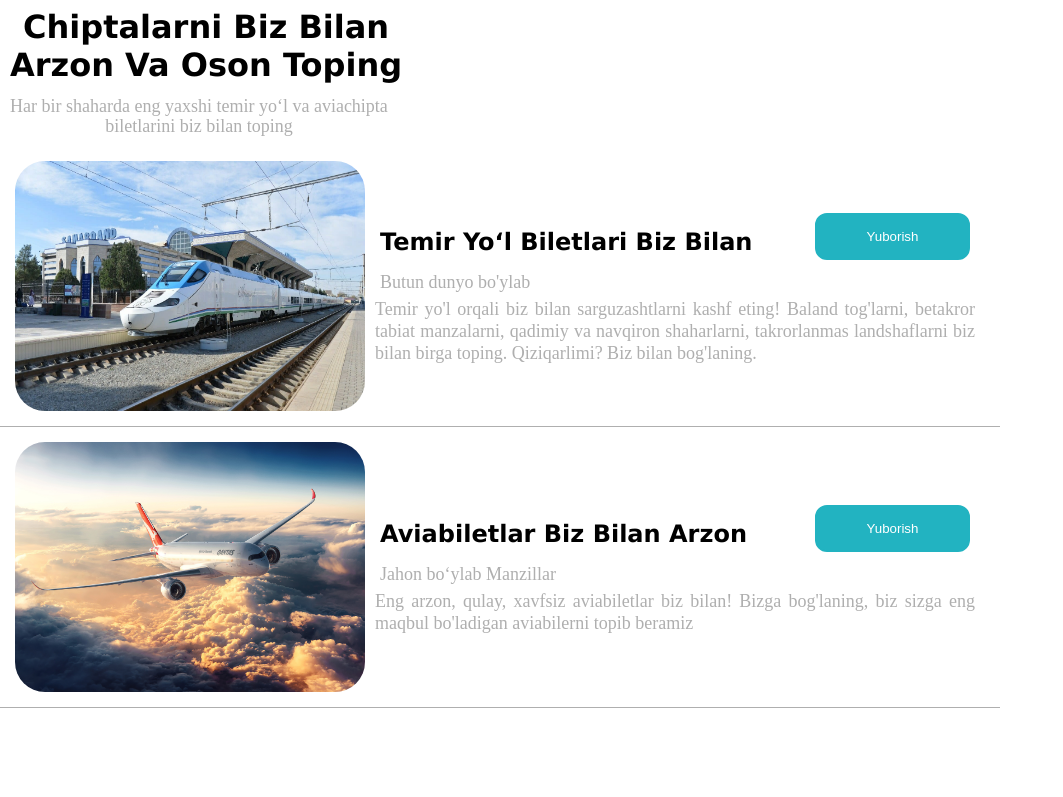
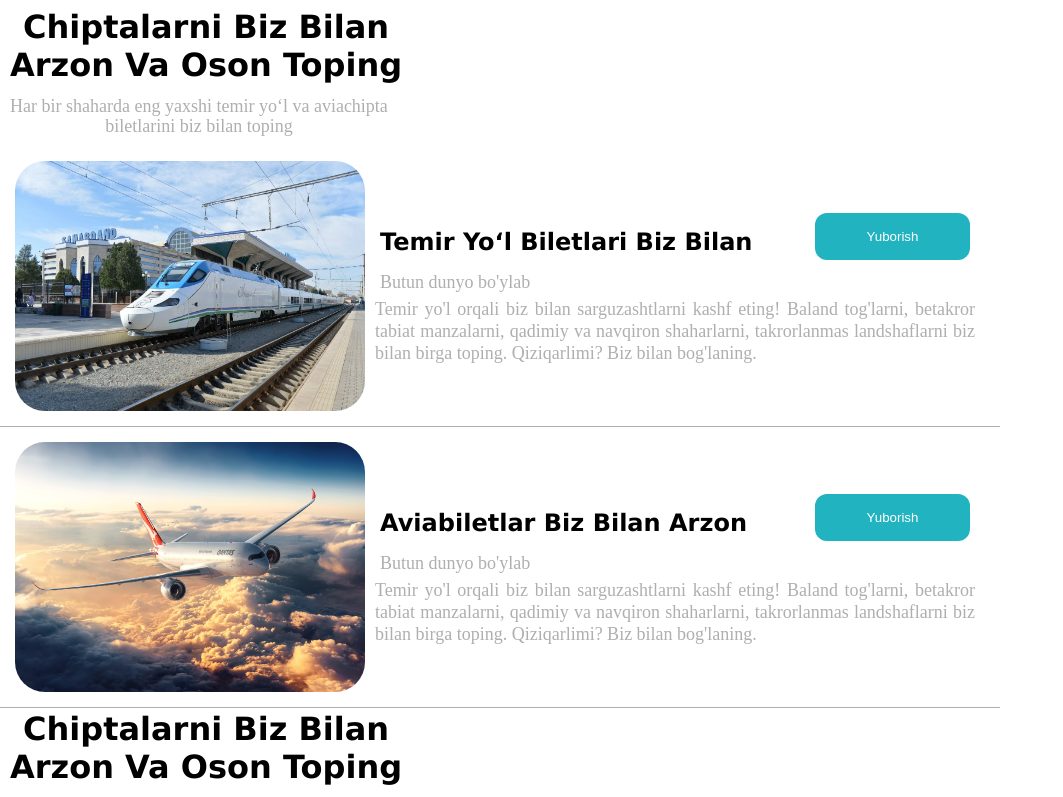
Before and after one commit to Sunnat0401/zamonuz, a React (Vite) app: page / in a window 1280 px wide. Shown: the part 2000-2797 px from the top of the page, without its empty margins (0-1063 px from the left). Before the commit the page ends 2708 px from the top, so only its background shows below. Built offline with nearby package versions, Linux system fonts and the light colour scheme.

Commit message:
countries  page has been created

```diff
--- a/src/App.jsx
+++ b/src/App.jsx
@@ -4,6 +4,7 @@ import HomePages from './Pages/HomePages/HomePages'
 import Offers from './Pages/Offers/Offers'
 import Help from './Pages/Help/Help'
 import About from './Pages/HomePages/About/About'
+import Countries from './Pages/Countries/Countries'
 
 const App = () => {
   return (
@@ -12,6 +13,7 @@ const App = () => {
     <Offers/>
     <Help/>
     <About/>
+    <Countries/>
     </>
     )
 }
--- /dev/null
+++ b/src/Pages/Countries/Countries.css
@@ -0,0 +1,63 @@
+.countries-cards{
+    display: flex;
+    justify-content: start;
+    align-items: center;
+}
+.countries-wrapper{
+  display: flex;
+  align-items: start;
+  justify-content: start;
+  flex-direction: column;
+}
+.countries-title{
+    font-weight: bold;
+    font-family: Verdana, Geneva, Tahoma, sans-serif;
+    padding: 2px 10px ;
+    display: flex;
+  }
+  .countries-text{
+    font-size: 18px;
+    line-height: 20px;
+    color: #AFAFAF;
+    display: flex;
+    padding:  10px ;
+  }
+.countries-img{
+  width: 350px;
+  height:250px;
+  border-radius: 30px;
+}
+.countries-cards{
+  width: 1000px;
+    padding:  15px;
+    border-bottom: 1px solid #AFAFAF;
+}
+.countries-info{
+    width: 100%;
+    display: flex;
+    justify-content: space-between;
+    padding: 5px 15px;
+}
+.countries-texts{
+  display: flex;
+  flex-direction: column;
+  /* justify-content: start; */
+  align-items: start;
+}
+.countries-subtitle{
+  font-weight: bold;
+  font-family: Verdana, Geneva, Tahoma, sans-serif;
+  padding: 15px 0;
+}
+.countries-paragraph , .countries-caption{
+  font-size: 18px;
+  line-height: 22px;
+  color: #AFAFAF;
+  display: flex;
+}
+.countries-caption{
+  width: 100%;
+  box-sizing: border-box;
+  text-align: justify;
+  padding: 0 10px;
+}
--- /dev/null
+++ b/src/Pages/Countries/Countries.jsx
@@ -0,0 +1,52 @@
+import React from 'react'
+import './Countries.css'
+import Button from '../../Component/Button/Button'
+import { airplane, train } from '../../assets'
+const Countries = () => {
+  return (
+    <div className='about'>
+        <div className="container">
+            <h1 className="about-title">Chiptalarni Biz Bilan <br /> Arzon Va Oson Toping</h1>
+            <p className="about-text">Har bir shaharda eng yaxshi temir yo‘l va aviachipta  <br />biletlarini biz bilan toping</p>
+            <div className="about-wrapper">
+            <div className="about-cards">
+                <img src={train} alt="train "  className='about-img'/>
+                <div className="about-card">
+                    <div className="about-info">
+                        <div className="about-texts">
+                            <h2
+                             className="about-subtitle">Temir Yo‘l Biletlari Biz Bilan</h2>
+                            <p className='about-paragraph'> Butun dunyo bo'ylab</p>
+                        </div>
+                        <Button width={'155px'} height={'47px'} bg={'#22B3C1'} color={'#fff'} borderRadius={'12px'} />
+                    </div>
+                    <p className='about-caption'>Temir yo'l orqali biz bilan sarguzashtlarni kashf eting! Baland tog'larni, betakror tabiat manzalarni, qadimiy va navqiron shaharlarni, takrorlanmas landshaflarni biz bilan birga toping. Qiziqarlimi? Biz bilan bog'laning.</p>
+                </div>
+                <ul className="countries-lists">
+                    <li className="countries-list">
+
+                    </li>
+                </ul>
+            </div>
+            <div className="about-cards">
+                <img src={airplane} alt="train "  className='about-img'/>
+                <div className="about-card">
+                    <div className="about-info">
+                        <div className="about-texts">
+                            <h2
+                             className="about-subtitle">Aviabiletlar Biz Bilan Arzon</h2>
+                            <p className='about-paragraph'> Jahon bo‘ylab Manzillar
+</p>
+                        </div>
+                        <Button width={'155px'} height={'47px'} bg={'#22B3C1'} color={'#fff'} borderRadius={'12px'} />
+                    </div>
+                    <p className='about-caption'>Eng arzon, qulay, xavfsiz aviabiletlar biz bilan! Bizga bog'laning, biz sizga eng maqbul bo'ladigan aviabilerni topib beramiz</p>
+                </div>
+            </div>
+            </div>
+        </div>
+    </div>
+  )
+}
+
+export default Countries
--- a/src/Pages/HomePages/About/About.jsx
+++ b/src/Pages/HomePages/About/About.jsx
@@ -4,38 +4,37 @@ import Button from '../../../Component/Button/Button'
 import { airplane, train } from '../../../assets'
 const About = () => {
   return (
-    <div className='about'>
+    <div className='countries'>
         <div className="container">
-            <h1 className="about-title">Chiptalarni Biz Bilan <br /> Arzon Va Oson Toping</h1>
-            <p className="about-text">Har bir shaharda eng yaxshi temir yo‘l va aviachipta  <br />biletlarini biz bilan toping</p>
-            <div className="about-wrapper">
-            <div className="about-cards">
-                <img src={train} alt="train "  className='about-img'/>
-                <div className="about-card">
-                    <div className="about-info">
-                        <div className="about-texts">
+            <h1 className="countries-title">Chiptalarni Biz Bilan <br /> Arzon Va Oson Toping</h1>
+            <p className="countries-text">Har bir shaharda eng yaxshi temir yo‘l va aviachipta  <br />biletlarini biz bilan toping</p>
+            <div className="countries-wrapper">
+            <div className="countries-cards">
+                <img src={train} alt="train "  className='countries-img'/>
+                <div className="countries-card">
+                    <div className="countries-info">
+                        <div className="countries-texts">
                             <h2
-                             className="about-subtitle">Temir Yo‘l Biletlari Biz Bilan</h2>
-                            <p className='about-paragraph'> Butun dunyo bo'ylab</p>
+                             className="countries-subtitle">Temir Yo‘l Biletlari Biz Bilan</h2>
+                            <p className='countries-paragraph'> Butun dunyo bo'ylab</p>
                         </div>
                         <Button width={'155px'} height={'47px'} bg={'#22B3C1'} color={'#fff'} borderRadius={'12px'} />
                     </div>
-                    <p className='about-caption'>Temir yo'l orqali biz bilan sarguzashtlarni kashf eting! Baland tog'larni, betakror tabiat manzalarni, qadimiy va navqiron shaharlarni, takrorlanmas landshaflarni biz bilan birga toping. Qiziqarlimi? Biz bilan bog'laning.</p>
+                    <p className='countries-caption'>Temir yo'l orqali biz bilan sarguzashtlarni kashf eting! Baland tog'larni, betakror tabiat manzalarni, qadimiy va navqiron shaharlarni, takrorlanmas landshaflarni biz bilan birga toping. Qiziqarlimi? Biz bilan bog'laning.</p>
                 </div>
             </div>
-            <div className="about-cards">
-                <img src={airplane} alt="train "  className='about-img'/>
-                <div className="about-card">
-                    <div className="about-info">
-                        <div className="about-texts">
+            <div className="countries-cards">
+                <img src={airplane} alt="train "  className='countries-img'/>
+                <div className="countries-card">
+                    <div className="countries-info">
+                        <div className="countries-texts">
                             <h2
-                             className="about-subtitle">Aviabiletlar Biz Bilan Arzon</h2>
-                            <p className='about-paragraph'> Jahon bo‘ylab Manzillar
-</p>
+                             className="countries-subtitle">Aviabiletlar Biz Bilan Arzon</h2>
+                            <p className='countries-paragraph'> Butun dunyo bo'ylab</p>
                         </div>
                         <Button width={'155px'} height={'47px'} bg={'#22B3C1'} color={'#fff'} borderRadius={'12px'} />
                     </div>
-                    <p className='about-caption'>Eng arzon, qulay, xavfsiz aviabiletlar biz bilan! Bizga bog'laning, biz sizga eng maqbul bo'ladigan aviabilerni topib beramiz</p>
+                    <p className='countries-caption'>Temir yo'l orqali biz bilan sarguzashtlarni kashf eting! Baland tog'larni, betakror tabiat manzalarni, qadimiy va navqiron shaharlarni, takrorlanmas landshaflarni biz bilan birga toping. Qiziqarlimi? Biz bilan bog'laning.</p>
                 </div>
             </div>
             </div>
```
